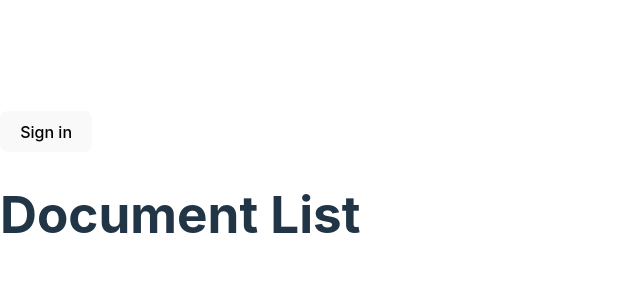
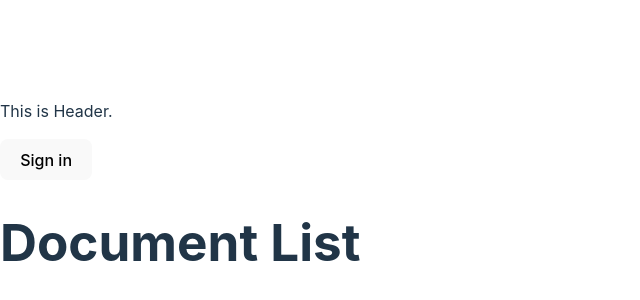
Before and after one commit to Misa2799/Realtime-editor_school-project, a React (Vite) app in the folder frontend/: page /document in a window 1280 px wide. Shown: the part 206-506 px from the top of the page, without its empty margins (0-640 px from the left). Built offline with nearby package versions, Linux system fonts and the light colour scheme; no server answers.

Commit message:
feat: add some texts in header

```diff
--- a/frontend/src/components/Header.tsx
+++ b/frontend/src/components/Header.tsx
@@ -9,6 +9,8 @@ if (!PUBLISHABLE_KEY) {
 export const Header = () => {
     return (
         <header>
+            <p>This is Header.</p>
+
             <SignedOut>
                 <SignInButton />
             </SignedOut>
```
